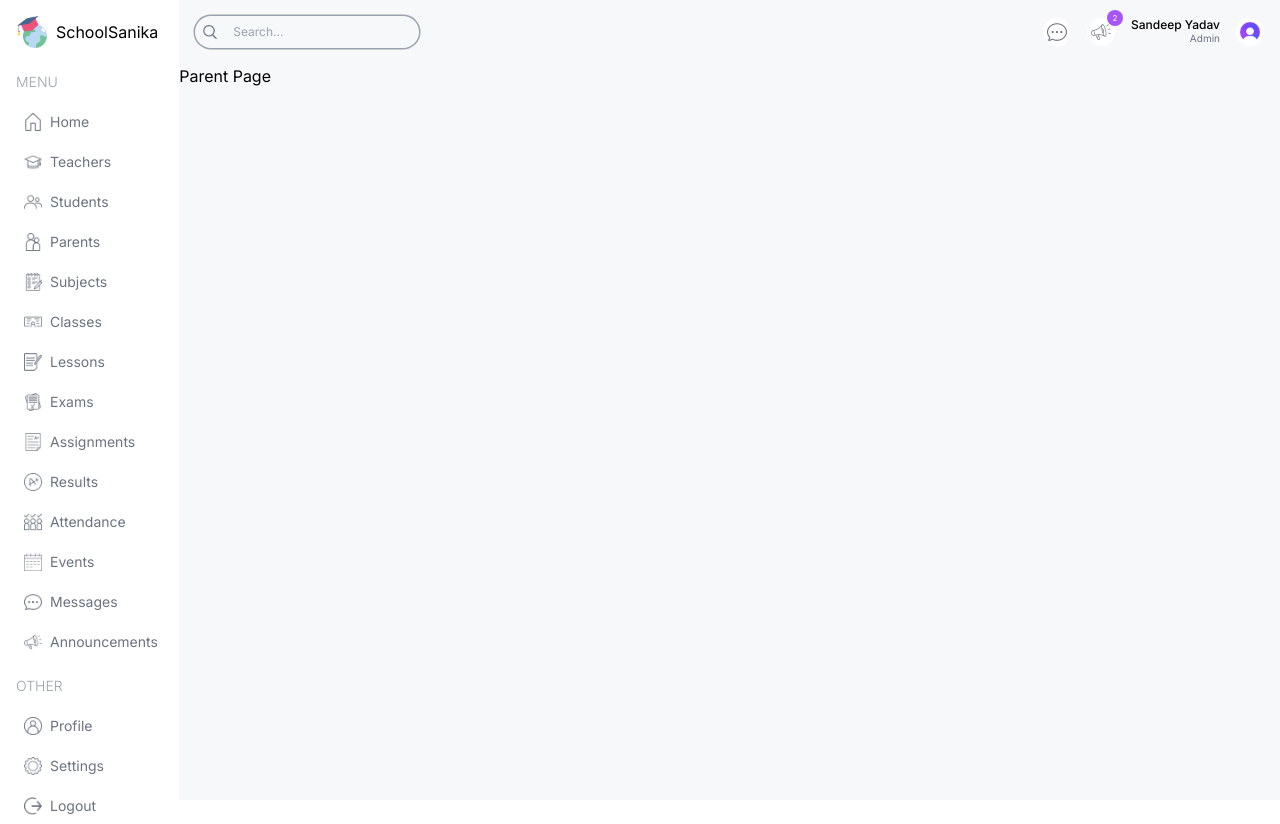
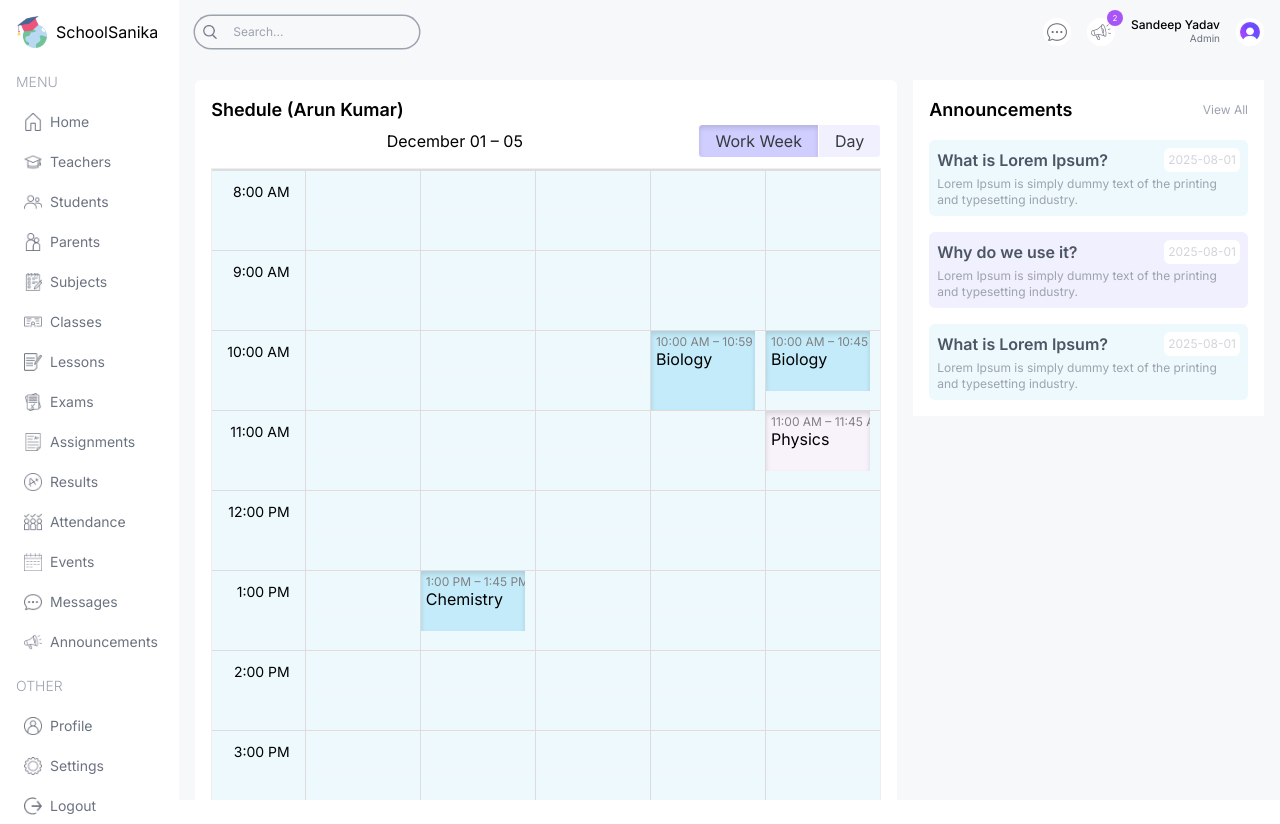
Before and after one commit to SandeepYadav750/schoolManagementDashboard, a Next.js app: page /parents in a window 1280 px wide. Built offline with nearby package versions, Linux system fonts and the light colour scheme.

Commit message:
created student, parents and teacher page with calender, big-calender, events, announcement.

```diff
--- a/package.json
+++ b/package.json
@@ -9,8 +9,11 @@
     "lint": "next lint"
   },
   "dependencies": {
+    "@types/react-big-calendar": "^1.16.3",
+    "moment": "^2.30.1",
     "next": "14.2.5",
     "react": "^18",
+    "react-big-calendar": "^1.19.4",
     "react-calendar": "^6.0.0",
     "react-dom": "^18",
     "recharts": "^3.5.1"
--- a/src/app/(dashboard)/admin/page.tsx
+++ b/src/app/(dashboard)/admin/page.tsx
@@ -1,7 +1,7 @@
 import Attendance from "@/components//AttendanceBarChart";
 import Announcement from "@/components/Announcement";
 import CountRadialChart from "@/components/CountRadialChart";
-import EvenetCalander from "@/components/EvenetCalander";
+import EvenetCalander from "@/components/EventCalander";
 import FinanceChart from "@/components/FinanceLineChart";
 import UseCard from "@/components/UseCard";
 
--- a/src/app/(dashboard)/parents/page.tsx
+++ b/src/app/(dashboard)/parents/page.tsx
@@ -1,9 +1,25 @@
+import Announcement from "@/components/Announcement";
+import BigCalender from "@/components/BigCalender";
+import "react-big-calendar/lib/css/react-big-calendar.css";
+
 const ParentPage = () => {
   return (
     <>
-      <h1> Parent Page</h1>
+      <div className="flex gap-4 flex-col md:flex-row p-4">
+        {/* left side */}
+        <div className="w-full md:w-2/3 h-full flex flex-col gap-8 bg-white rounded-md p-4">
+          <div className="mb-4 ">
+            <span className="text-lg font-semibold">Shedule (Arun Kumar)</span>
+            <BigCalender />
+          </div>
+        </div>
+        {/* right side */}
+        <div className="w-full md:w-1/3 flex flex-col gap-8">
+          <Announcement />
+        </div>
+      </div>
     </>
-  )
-}
+  );
+};
 
 export default ParentPage;
--- a/src/app/(dashboard)/students/page.tsx
+++ b/src/app/(dashboard)/students/page.tsx
@@ -1,9 +1,27 @@
+import Announcement from "@/components/Announcement";
+import BigCalender from "@/components/BigCalender";
+import EventCalander from "@/components/EventCalander";
+import "react-big-calendar/lib/css/react-big-calendar.css";
+
 const StudentPage = () => {
   return (
     <>
-      <h1> Student Page</h1>
+      <div className="flex gap-4 flex-col md:flex-row p-4">
+        {/* left side */}
+        <div className="w-full md:w-2/3 h-full flex flex-col gap-8 bg-white rounded-md p-4">
+          <div className="mb-4 ">
+            <span className="text-lg font-semibold">Shedule (6A)</span>
+            <BigCalender />
+          </div>
+        </div>
+        {/* right side */}
+        <div className="w-full md:w-1/3 flex flex-col gap-8">
+          <EventCalander />
+          <Announcement />
+        </div>
+      </div>
     </>
-  )
-}
+  );
+};
 
 export default StudentPage;
--- a/src/app/(dashboard)/teachers/page.tsx
+++ b/src/app/(dashboard)/teachers/page.tsx
@@ -1,9 +1,25 @@
-const Teacher = () => {
+import Announcement from "@/components/Announcement";
+import BigCalender from "@/components/BigCalender";
+import "react-big-calendar/lib/css/react-big-calendar.css";
+
+const TeacherPage = () => {
   return (
     <>
-      <h1> Teacher</h1>
+      <div className="flex gap-4 flex-col md:flex-row p-4">
+        {/* left side */}
+        <div className="w-full md:w-2/3 h-full flex flex-col gap-8 bg-white rounded-md p-4">
+          <div className="mb-4 ">
+            <span className="text-lg font-semibold">Shedule</span>
+            <BigCalender />
+          </div>
+        </div>
+        {/* right side */}
+        <div className="w-full md:w-1/3 flex flex-col gap-8">
+          <Announcement />
+        </div>
+      </div>
     </>
-  )
-}
+  );
+};
 
-export default Teacher;
+export default TeacherPage;
--- a/src/app/globals.css
+++ b/src/app/globals.css
@@ -18,3 +18,78 @@ abbr:where([title]) {
   background: #c3ebfa !important;
   color: black !important;
 }
+
+/* big calender */
+
+.rbc-timeslot-group {
+  min-height: 80px !important;
+}
+.rbc-time-view {
+  background: #edf9fd !important;
+  border: 1px solid #eee !important;
+}
+.rbc-today {
+  background-color: transparent !important;
+}
+.rbc-time-header {
+  display: none !important;
+}
+.rbc-time-slot {
+  font-size: 14px;
+  padding: 10px;
+}
+span.rbc-btn-group:first-child {
+  display: none !important;
+}
+.rbc-toolbar button {
+  background-color: #f1f0ff !important;
+  border-color: #fff !important;
+}
+.rbc-toolbar button:active,
+.rbc-toolbar button.rbc-active {
+  background-color: #cfceff !important;
+  border-color: #fff !important;
+}
+.rbc-toolbar button:hover {
+  background-color: #cfceff !important;
+  border-color: #fff !important;
+}
+.rbc-time-slot {
+  font-size: 14px !important;
+}
+.rbc-event {
+  background: #f1f0ff !important;
+  border: none !important;
+  color: #000 !important;
+  box-shadow: inset 0 3px 5px rgba(0, 0, 0, 0.125) !important;
+  font-family: "Inter", sans-serif !important;
+  border-radius: 0 !important;
+}
+.rbc-event:nth-child(1) {
+  background: #c3ebfa !important;
+}
+.rbc-event:nth-child(2) {
+  background: #f8f2fb !important;
+}
+.rbc-event:nth-child(3) {
+  background: #cfceff !important;
+}
+.rbc-event:nth-child(4) {
+  background: #fefce8 !important;
+}
+.rbc-event:nth-child(5) {
+  background: #e2f8ff !important;
+}
+.rbc-event:nth-child(6) {
+  background: #f8f2fb !important;
+}
+.rbc-event:nth-child(7) {
+  background: #fefce8 !important;
+}
+.rbc-event:nth-child(8) {
+  background: #e2f8ff !important;
+}
+.rbc-event-label {
+  color: gray !important;
+  font-size: 12px !important;
+}
--- /dev/null
+++ b/src/components/BigCalender.tsx
@@ -0,0 +1,34 @@
+"use client";
+import { Calendar, momentLocalizer, Views, View } from "react-big-calendar";
+import moment from "moment";
+import { calendarEvents } from "@/lib/data";
+import { useState } from "react";
+
+const localizer = momentLocalizer(moment);
+
+const BigCalender = () => {
+  const [view, setView] = useState<View>(Views.WORK_WEEK);
+
+  const handleChangeView = (selectedView: View) => {
+    setView(selectedView);
+  };
+
+  return (
+    <>
+      <Calendar
+        localizer={localizer}
+        events={calendarEvents}
+        startAccessor="start"
+        endAccessor="end"
+        views={["work_week", "day"]}
+        view={view}
+        style={{ height: "98%" }}
+        onView={handleChangeView}
+        min={new Date(2026, 1, 0, 8, 0, 0)}
+        max={new Date(2026, 1, 0, 18, 0, 0)}
+      />
+    </>
+  );
+};
+
+export default BigCalender;
--- a/src/lib/data.ts
+++ b/src/lib/data.ts
@@ -915,149 +915,148 @@ export const announcementsData = [
   },
 ];
 
-
 // YOU SHOULD CHANGE THE DATES OF THE EVENTS TO THE CURRENT DATE TO SEE THE EVENTS ON THE CALENDAR
 export const calendarEvents = [
   {
     title: "Math",
     allDay: false,
-    start: new Date(2024, 7, 12, 8, 0),
-    end: new Date(2024, 7, 12, 8, 45),
+    start: new Date(2025, 11, 6, 18, 0),
+    end: new Date(2025, 1, 6, 1, 45),
   },
   {
     title: "English",
     allDay: false,
-    start: new Date(2024, 7, 12, 9, 0),
-    end: new Date(2024, 7, 12, 9, 45),
+    start: new Date(2025, 11, 6, 9, 0),
+    end: new Date(2025, 11, 6, 9, 45),
   },
   {
     title: "Biology",
     allDay: false,
-    start: new Date(2024, 7, 12, 10, 0),
-    end: new Date(2024, 7, 12, 10, 45),
+    start: new Date(2025, 11, 4, 10, 0),
+    end: new Date(2025, 11, 4, 10, 59),
   },
   {
     title: "Physics",
     allDay: false,
-    start: new Date(2024, 7, 12, 11, 0),
-    end: new Date(2024, 7, 12, 11, 45),
+    start: new Date(2025, 11, 6, 11, 0),
+    end: new Date(2025, 11, 6, 11, 45),
   },
   {
     title: "Chemistry",
     allDay: false,
-    start: new Date(2024, 7, 12, 13, 0),
-    end: new Date(2024, 7, 12, 13, 45),
+    start: new Date(2025, 11, 6, 13, 0),
+    end: new Date(2025, 11, 6, 13, 45),
   },
   {
     title: "History",
     allDay: false,
-    start: new Date(2024, 7, 12, 14, 0),
-    end: new Date(2024, 7, 12, 14, 45),
+    start: new Date(2025, 11, 6, 14, 0),
+    end: new Date(2025, 11, 6, 14, 45),
   },
   {
     title: "English",
     allDay: false,
-    start: new Date(2024, 7, 13, 9, 0),
-    end: new Date(2024, 7, 13, 9, 45),
+    start: new Date(2025, 11, 8, 9, 0),
+    end: new Date(2025, 11, 8, 9, 45),
   },
   {
     title: "Biology",
     allDay: false,
-    start: new Date(2024, 7, 13, 10, 0),
-    end: new Date(2024, 7, 13, 10, 45),
+    start: new Date(2025, 11, 9, 10, 0),
+    end: new Date(2025, 11, 9, 10, 45),
   },
   {
     title: "Physics",
     allDay: false,
-    start: new Date(2024, 7, 13, 11, 0),
-    end: new Date(2024, 7, 13, 11, 45),
+    start: new Date(2025, 11, 5, 11, 0),
+    end: new Date(2025, 11, 5, 11, 45),
   },
 
   {
     title: "History",
     allDay: false,
-    start: new Date(2024, 7, 13, 14, 0),
-    end: new Date(2024, 7, 13, 14, 45),
+    start: new Date(2025, 11, 7, 14, 0),
+    end: new Date(2025, 11, 7, 14, 45),
   },
   {
     title: "Math",
     allDay: false,
-    start: new Date(2024, 7, 14, 8, 0),
-    end: new Date(2024, 7, 14, 8, 45),
+    start: new Date(2025, 11, 11, 8, 0),
+    end: new Date(2025, 11, 11, 8, 45),
   },
   {
     title: "Biology",
     allDay: false,
-    start: new Date(2024, 7, 14, 10, 0),
-    end: new Date(2024, 7, 14, 10, 45),
+    start: new Date(2025, 11, 5, 10, 0),
+    end: new Date(2025, 11, 5, 10, 45),
   },
 
   {
     title: "Chemistry",
     allDay: false,
-    start: new Date(2024, 7, 14, 13, 0),
-    end: new Date(2024, 7, 14, 13, 45),
+    start: new Date(2025, 11, 2, 13, 0),
+    end: new Date(2025, 11, 2, 13, 45),
   },
   {
     title: "History",
     allDay: false,
-    start: new Date(2024, 7, 14, 14, 0),
-    end: new Date(2024, 7, 13, 14, 45),
+    start: new Date(2025, 1, 12, 14, 0),
+    end: new Date(2025, 1, 12, 14, 45),
   },
   {
     title: "English",
     allDay: false,
-    start: new Date(2024, 7, 15, 9, 0),
-    end: new Date(2024, 7, 15, 9, 45),
+    start: new Date(2025, 1, 9, 9, 0),
+    end: new Date(2025, 1, 9, 9, 45),
   },
   {
     title: "Biology",
     allDay: false,
-    start: new Date(2024, 7, 15, 10, 0),
-    end: new Date(2024, 7, 15, 10, 45),
+    start: new Date(2025, 1, 12, 10, 0),
+    end: new Date(2025, 1, 12, 10, 45),
   },
   {
     title: "Physics",
     allDay: false,
-    start: new Date(2024, 7, 15, 11, 0),
-    end: new Date(2024, 7, 15, 11, 45),
+    start: new Date(2025, 1, 7, 11, 0),
+    end: new Date(2025, 1, 7, 11, 45),
   },
 
   {
     title: "History",
     allDay: false,
-    start: new Date(2024, 7, 15, 14, 0),
-    end: new Date(2024, 7, 15, 14, 45),
+    start: new Date(2025, 1, 12, 14, 0),
+    end: new Date(2025, 1, 12, 14, 45),
   },
   {
     title: "Math",
     allDay: false,
-    start: new Date(2024, 7, 16, 8, 0),
-    end: new Date(2024, 7, 16, 8, 45),
+    start: new Date(2025, 2, 12, 8, 0),
+    end: new Date(2025, 2, 12, 8, 45),
   },
   {
     title: "English",
     allDay: false,
-    start: new Date(2024, 7, 16, 9, 0),
-    end: new Date(2024, 7, 16, 9, 45),
+    start: new Date(2025, 2, 12, 9, 0),
+    end: new Date(2025, 2, 12, 9, 45),
   },
 
   {
     title: "Physics",
     allDay: false,
-    start: new Date(2024, 7, 16, 11, 0),
-    end: new Date(2024, 7, 16, 11, 45),
+    start: new Date(2025, 1, 12, 11, 0),
+    end: new Date(2025, 1, 12, 11, 45),
   },
   {
     title: "Chemistry",
     allDay: false,
-    start: new Date(2024, 7, 16, 13, 0),
-    end: new Date(2024, 7, 16, 13, 45),
+    start: new Date(2025, 1, 2, 13, 0),
+    end: new Date(2025, 1, 2, 13, 45),
   },
   {
     title: "History",
     allDay: false,
-    start: new Date(2024, 7, 16, 14, 0),
-    end: new Date(2024, 7, 16, 14, 45),
+    start: new Date(2025, 1, 6, 14, 0),
+    end: new Date(2025, 1, 6, 14, 45),
   },
 ];
```
Also changed, not shown: src/components/EventCalander.tsx (renamed from src/components/EvenetCalander.tsx), 1 other file (tests, documents, lock files or other folders).
